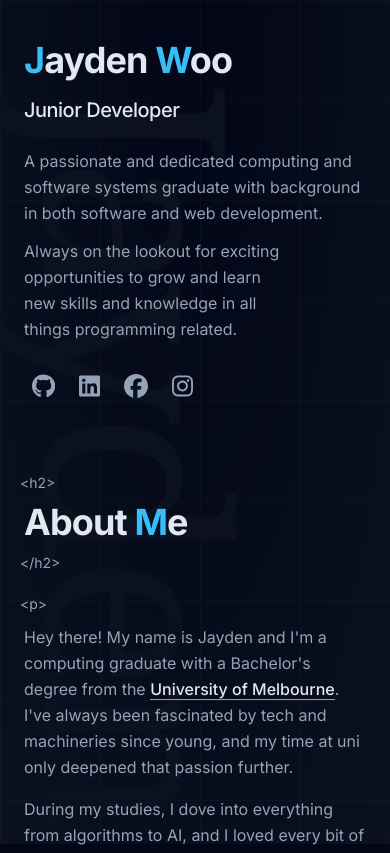
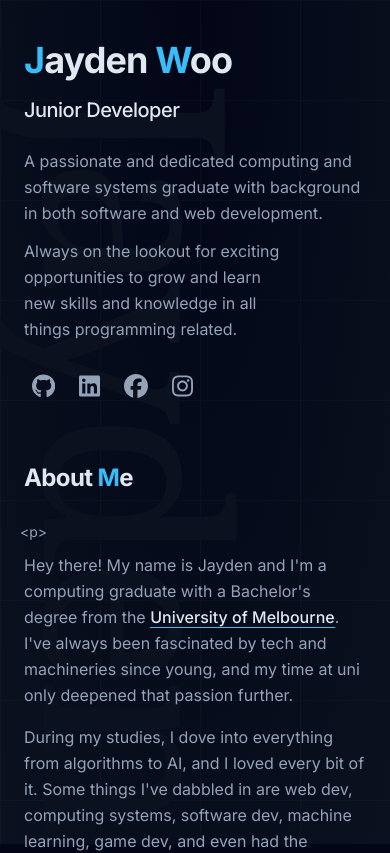
Before and after one commit to jayden-woo/personal-website, a Next.js app: page / in a window 390 px wide. Shown: the top 853 px of the page. Built offline with nearby package versions, Linux system fonts and the light colour scheme.

Commit message:
Add sticky section headings for smaller screen sizes

```diff
--- a/src/components/section/section-title.jsx
+++ b/src/components/section/section-title.jsx
@@ -1,11 +1,46 @@
-import TagWrapper from "@/components/tag-wrapper";
+"use client";
 
-export default function SectionTitle({ children, ...rest }) {
+import clsx from "clsx";
+import { useEffect, useRef } from "react";
+
+export default function SectionTitle({ children }) {
+  const titleRef = useRef(null);
+
+  useEffect(() => {
+    const observer = new IntersectionObserver(
+      ([entry]) => {
+        const classes = clsx(
+          // Add styles for a sticky heading in smaller screen sizes
+          "sticky top-0 z-40 -mx-6 border-b border-slate-50/[0.06] bg-gray-950/75 px-6 backdrop-blur md:-mx-12 md:px-12",
+          // Add styles to undo the previous heading styles in larger screens
+          "lg:static lg:mx-0 lg:border-none lg:bg-transparent lg:px-0 lg:filter-none"
+        ).split(" ");
+        if (entry.isIntersecting) {
+          entry.target.classList.remove(...classes);
+        } else {
+          entry.target.classList.add(...classes);
+        }
+      },
+      {
+        // Add a small pixel offset at the top to detect when the heading is in sticky mode
+        rootMargin: "-1px 0px 0px",
+        threshold: [1],
+      }
+    );
+
+    // Target and observe the current section heading
+    observer.observe(titleRef.current);
+
+    // Clean up function to disconnect the observer
+    return () => observer.disconnect();
+  }, []);
+
   return (
-    <TagWrapper className="my-4" before="<h2>" after="</h2>" {...rest}>
-      <h2 className="py-2 text-4xl font-bold tracking-tight text-slate-200 opacity-0">
-        {children}
-      </h2>
-    </TagWrapper>
+    <h2
+      ref={titleRef}
+      className="-my-2 py-4 text-2xl font-bold tracking-tight text-slate-200 sm:text-4xl md:-my-3 md:py-5 md:motion-safe:opacity-0 lg:my-0 lg:py-2"
+    >
+      {children}
+    </h2>
   );
 }
```
